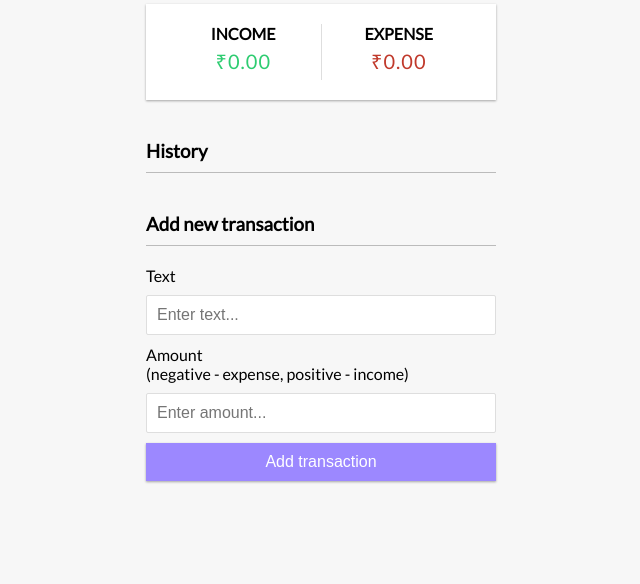
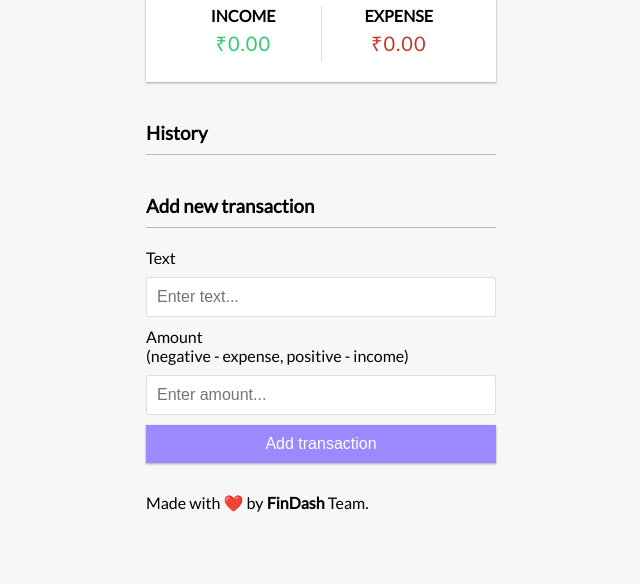
Before and after one commit to Ruthik-ji/FinDash, a plain HTML site: page index.html in a window 1280 px wide. Shown: the part 216-800 px from the top of the page, without its empty margins (319-959 px from the left). Drawn offline with Linux system fonts and the light colour scheme.

Commit message:
Update index.html

```diff
--- a/index.html
+++ b/index.html
@@ -47,6 +47,9 @@
         </div>
         <button class="btn">Add transaction</button>
       </form>
+      <footer>
+        <p>Made with ❤️ by <b>FinDash</b> Team.</p>
+      </footer>
     </div>
     <script src="script.js"></script>
   </body>
```
